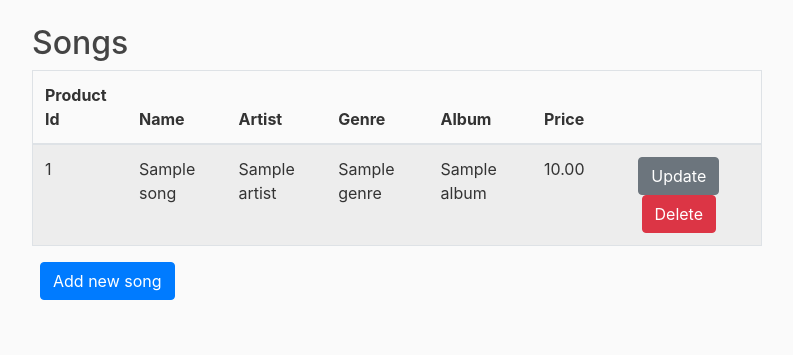
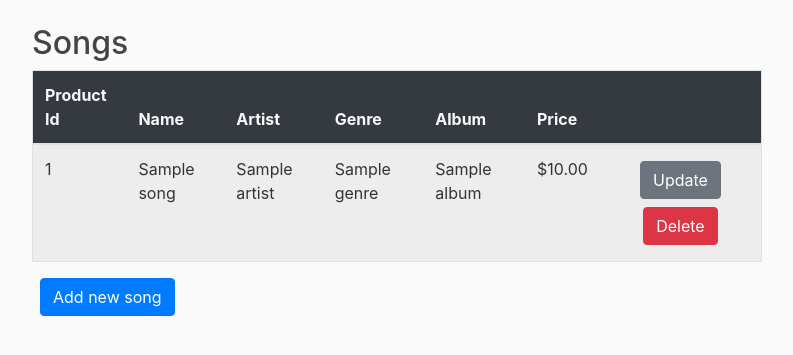
Before and after one commit to Haris-199/Movie-and-Music-Store-DBMS, a Django app: template project/store/templates/store/song_list.html in a window 1280 px wide. Shown: the part 56-411 px from the top of the page, without its empty margins (53-846 px from the left). Run offline with Django 3.2, Linux system fonts and the light colour scheme; the template is opened without the code that fills it: most values are stand-ins (such as "Sample title", 1, 10 or a date in 2020); some libraries are stand-ins or nearby versions.

Commit message:
Style tables

```diff
--- a/project/store/templates/store/artist_list.html
+++ b/project/store/templates/store/artist_list.html
@@ -2,7 +2,7 @@
 {% block content %}
     <h2>Artists</h2>
     <table class="table table-striped border">
-        <thead>
+        <thead class="bg-dark text-light">
             <tr>
                 <th scope="col">Name</th>
                 <th scope="col">Genres</th>
@@ -18,8 +18,8 @@
                     <td>{{ artist.listeners }}</td>
                     <td>
                         <div class="text-center w-100">
-                            <a class="col- btn btn-secondary mx-2" href="{% url 'artist-update' artist.name %}">Update</a>
-                            <a class="col- btn btn-danger mx-2" href="{% url 'artist-delete' artist.name %}">Delete</a>
+                            <a class="col- btn btn-secondary mx-2 my-1" href="{% url 'artist-update' artist.name %}">Update</a>
+                            <a class="col- btn btn-danger mx-2 my-1" href="{% url 'artist-delete' artist.name %}">Delete</a>
                         </div>
                     </td>
                 </tr>
--- a/project/store/templates/store/movie_list.html
+++ b/project/store/templates/store/movie_list.html
@@ -2,7 +2,7 @@
 {% block content %}
     <h2>Movies</h2>
     <table class="table table-striped border">
-        <thead>
+        <thead class="bg-dark text-light">
             <tr>
                 <th scope="col">Product Id</th>
                 <th scope="col">Name</th>
--- a/project/store/templates/store/song_list.html
+++ b/project/store/templates/store/song_list.html
@@ -2,7 +2,7 @@
 {% block content %}
     <h2>Songs</h2>
     <table class="table table-striped border">
-        <thead>
+        <thead class="bg-dark text-light">
             <tr>
                 <th scope="col">Product Id</th>
                 <th scope="col">Name</th>
@@ -21,11 +21,11 @@
                     <td>{{ song.artist.name }}</td>
                     <td>{{ song.genre }}</td>
                     <td>{{ song.album }}</td>
-                    <td>{{ song.price|floatformat:2 }}</td>
+                    <td>${{ song.price|floatformat:2 }}</td>
                     <td>
                         <div class="text-center w-100">
-                            <a class="col- btn btn-secondary mx-2" href="{% url 'song-update' song.product_id %}">Update</a>
-                            <a class="col- btn btn-danger mx-2" href="{% url 'song-delete' song.product_id %}">Delete</a>
+                            <a class="col- btn btn-secondary mx-2 my-1" href="{% url 'song-update' song.product_id %}">Update</a>
+                            <a class="col- btn btn-danger mx-2 my-1" href="{% url 'song-delete' song.product_id %}">Delete</a>
                         </div>
                     </td>
                 </tr>
```
Also changed, not shown: other parts of project/store/templates/store/movie_list.html (+1 -1 lines), project/store/templates/store/album_list.html (+4 -4 lines), project/store/templates/store/franchise_list.html (+4 -4 lines).
